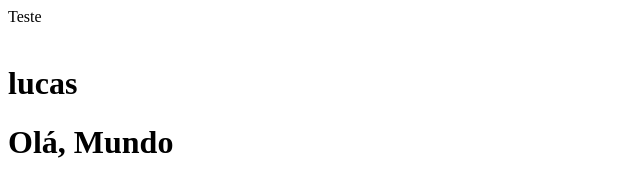
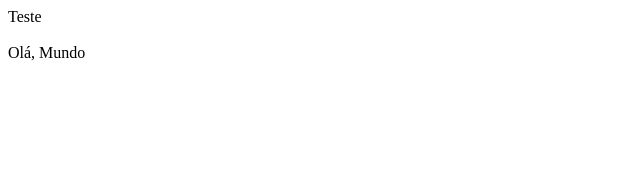
Before and after one commit to LaStarry/Teste-Aula, a website: page www/index.html in a window 1280 px wide. Shown: the whole page, without its empty margins (0-640 px from the left). Drawn offline with Linux system fonts and the light colour scheme.

Commit message:
atualização: ola mundo

```diff
--- a/www/index.html
+++ b/www/index.html
@@ -13,7 +13,6 @@
 </head>
 <body>
 	<br />
-    <h1>lucas<h1>
      Olá, Mundo
 </body>
 </html>
```
